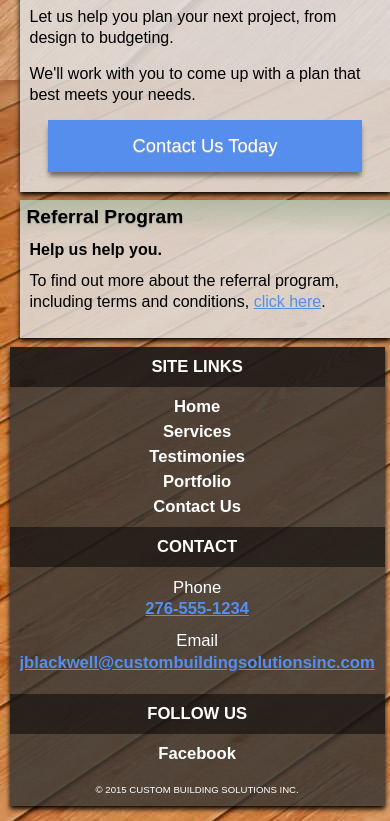
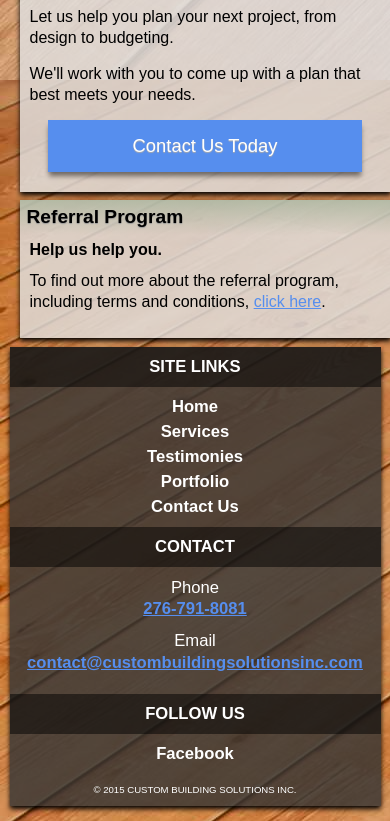
Before and after one commit to arosenb2/custombuildingsolutions, a website: page index.html in a window 390 px wide. Shown: the part 1594-2415 px from the top of the page. Drawn offline with Linux system fonts and the light colour scheme.

Commit message:
Add correct phone number and email

```diff
--- a/index.html
+++ b/index.html
@@ -88,9 +88,9 @@
                 <h4>Contact</h4>
                 <dl class="contact">
                     <dd>Phone</dd>
-                    <dd><a href="tel:+15555555555">276-555-1234</a></dd>
+                    <dd><a href="tel:+12767918081">276-791-8081</a></dd>
                     <dd>Email</dd>
-                    <dd><a href="mailto:jblackwell@custombuildingsolutionsinc.com">jblackwell@custombuildingsolutionsinc.com</a></dd>
+                    <dd><a href="mailto:contact@custombuildingsolutionsinc.com">contact@custombuildingsolutionsinc.com</a></dd>
                 </dl>
             </section>
             <section>
```
